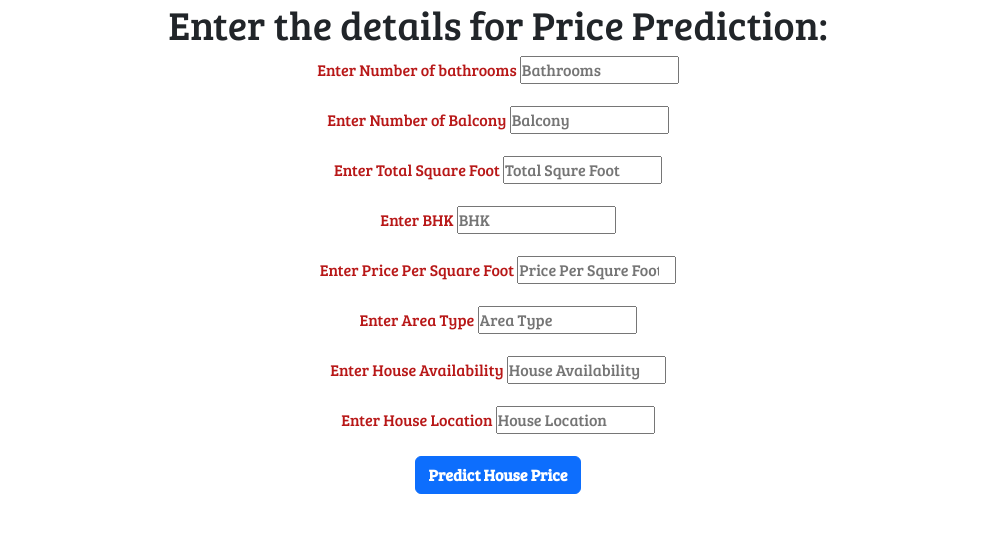
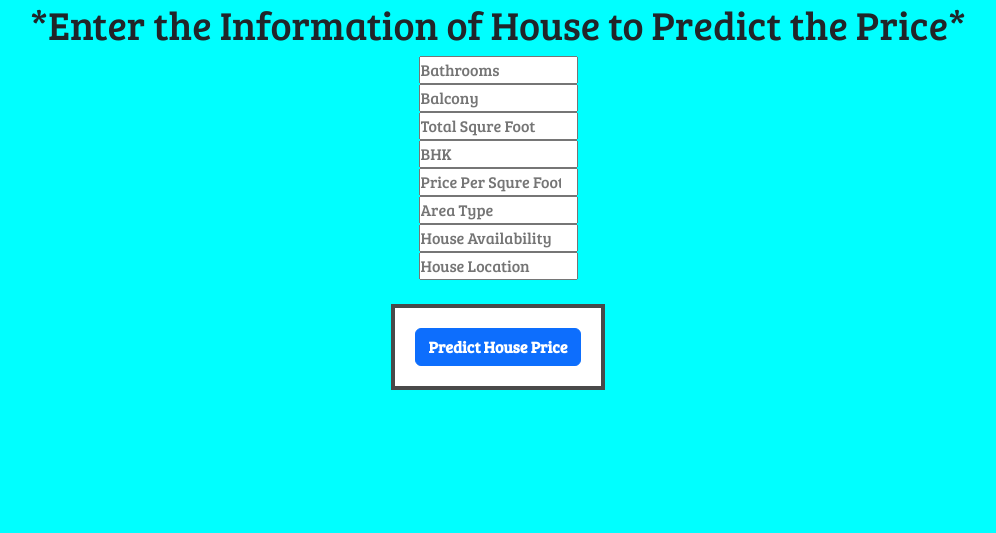
Before and after one commit to Hardik7843/Nakli_mini_project, a Flask app: page / in a window 1280 px wide. Shown: the top 533 px of the page, without its empty margins (142-1138 px from the left). Run offline with Flask 2, Linux system fonts and the light colour scheme; parts of the project's set-up code (start-up, migrations or seed data) failed here and were passed over; some libraries are stand-ins or nearby versions.

Commit message:
Rerverted changed

```diff
--- a/static/css/style.css
+++ b/static/css/style.css
@@ -3,6 +3,9 @@
   padding: 0;
   box-sizing: border-box;
   font-family: 'Bree Serif', sans-serif;
+}
+body{
+  background-color: aqua;
 }
 
 .form-label{
@@ -11,7 +14,7 @@
 }
 
 .button_css {
-  color: #494949 !important;
+  color: #cf1d1d !important;
   text-transform: uppercase;
   text-decoration: none;
   background: #ffffff;
@@ -26,3 +29,6 @@
   border-color: #f6b93b !important;
   transition: all 0.4s ease 0s;
 }
+h2{
+  text-align: center;
+}
--- a/templates/index.html
+++ b/templates/index.html
@@ -13,7 +13,7 @@
 </head>
 
 
-<body>
+<!-- <body>
   <center>
     <h1>Enter the details for Price Prediction:</h1>
     <div class="login">
@@ -66,10 +66,10 @@
     </div>
 </body>
 
-</html>
+</html> -->
 
 
-<!-- <body>
+<body>
   <div class="login">
     <center>
       <form action="{{ url_for('predict')}}" method="post">
@@ -112,4 +112,4 @@
 
 </body>
 
-</html> -->
+</html>
```
